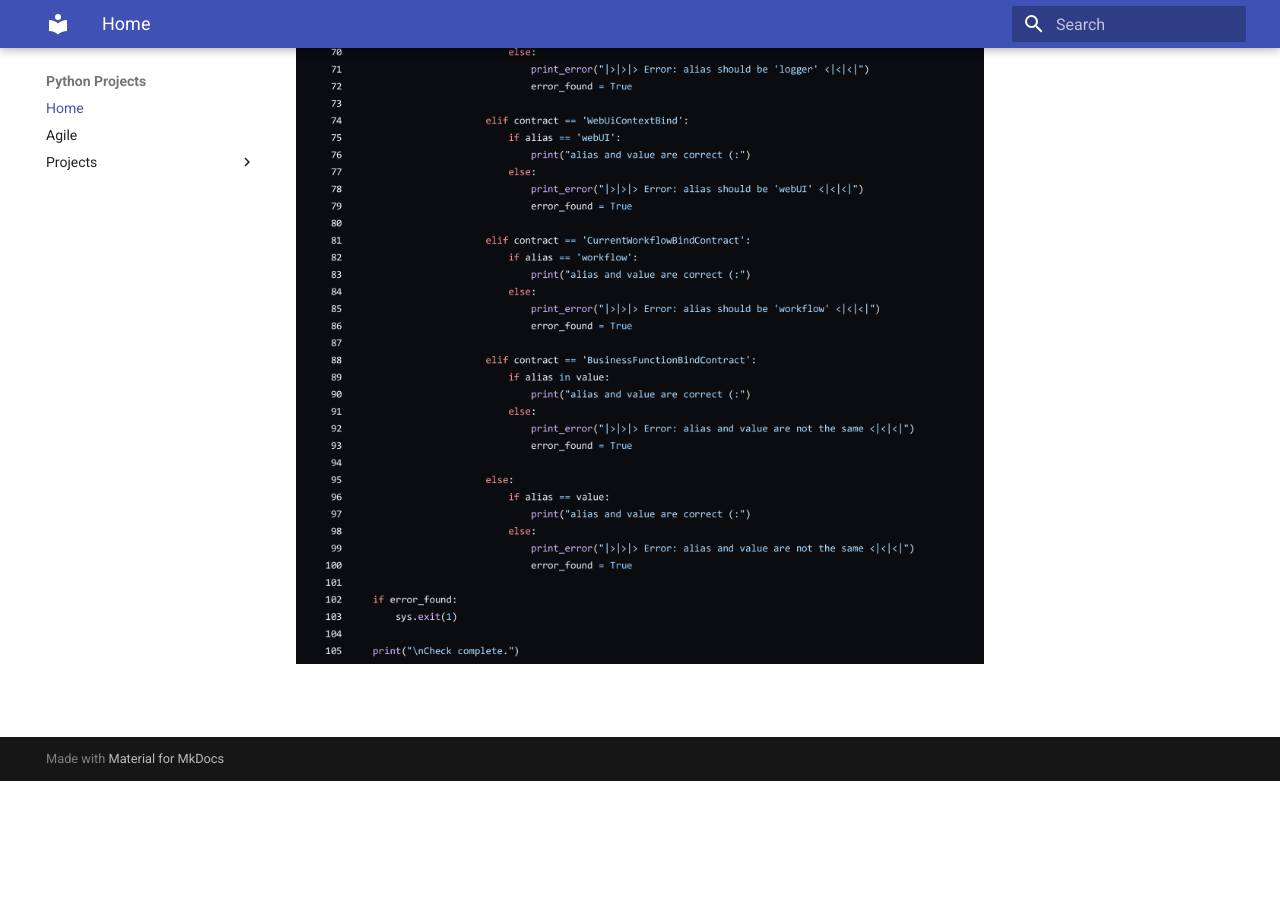
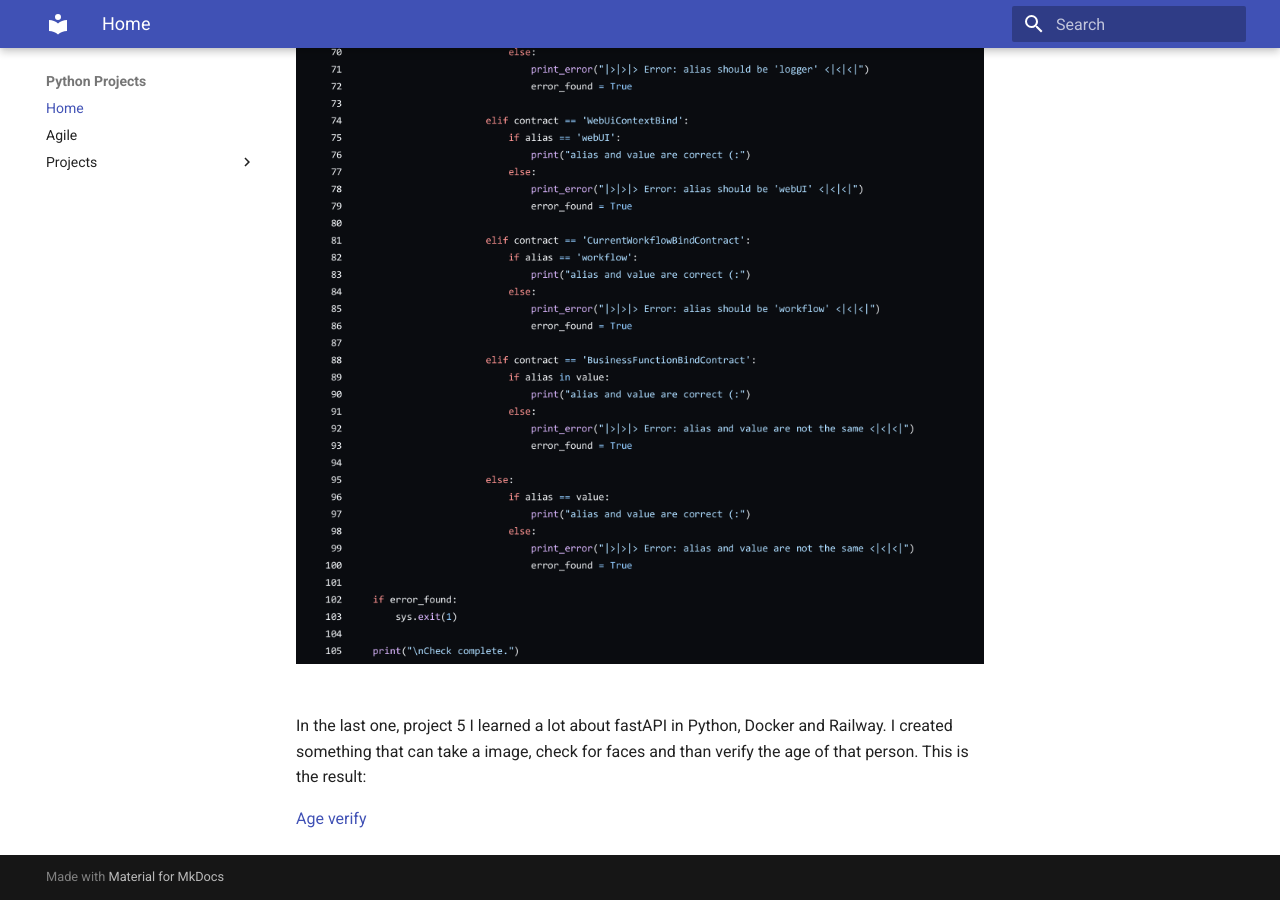
Before and after one commit to milagro2/pythonsite, an MkDocs documentation site: the page built from docs/index.md, in a window 1280 px wide and 900 px high, scrolled down 3019 px. Built offline with MkDocs 1.6.1 and Material for MkDocs 9.7.7, drawn with Linux system fonts in a browser that asks for light colours; before the commit the page ends 3800 px from its top, so only the background shows below that.

Commit message:
Update index.md

```diff
--- a/docs/index.md
+++ b/docs/index.md
@@ -27,3 +27,7 @@ In project 4 I wrote a script that takes the JSON Objects from all the files and
 ![variablechecker](img/variache1.png)
 
 <br>
+In the last one, project 5 I learned a lot about fastAPI in Python, Docker and Railway. I created something that can take a image, check for faces and than verify the age of that person. This is the result:
+<br>
+
+[Age verify](img/facerecon.png)
```
